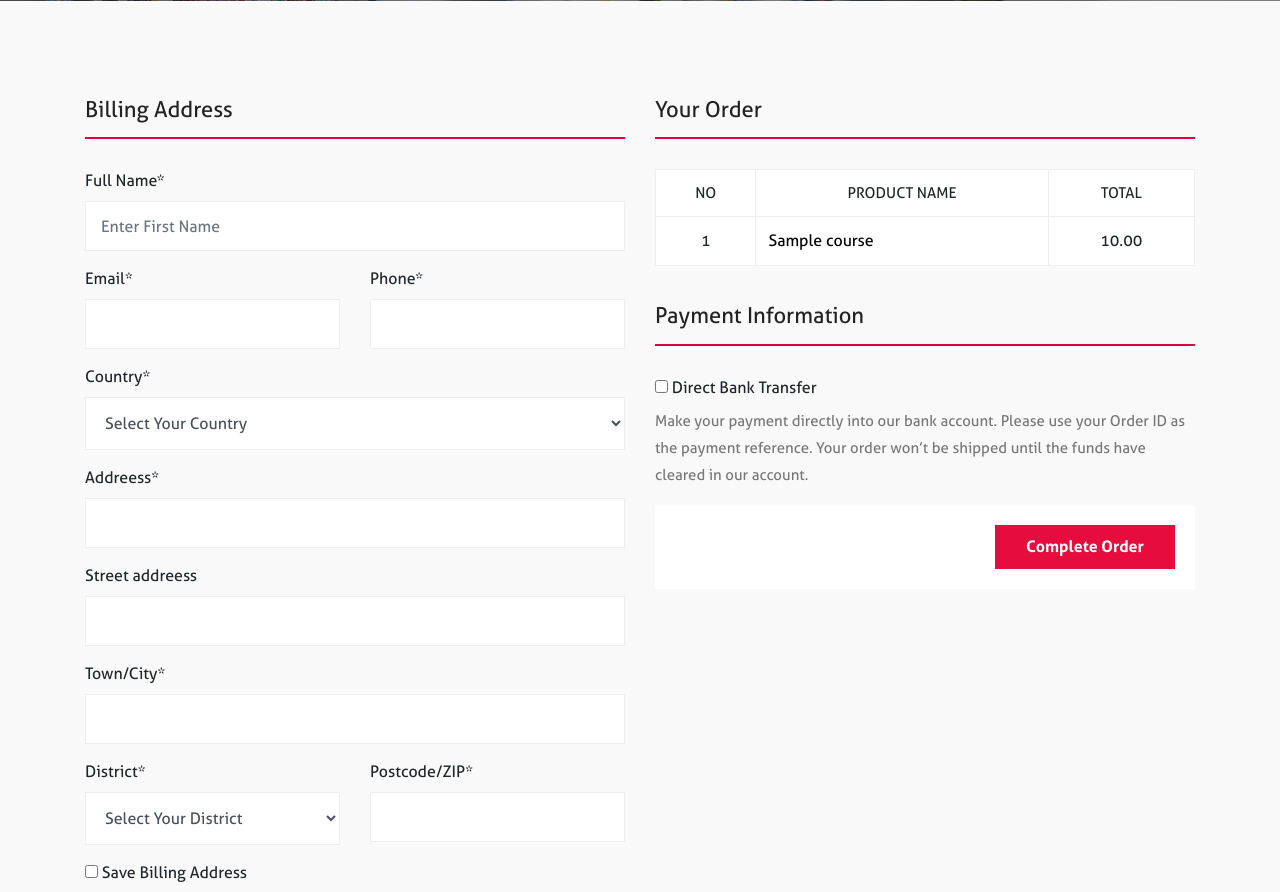
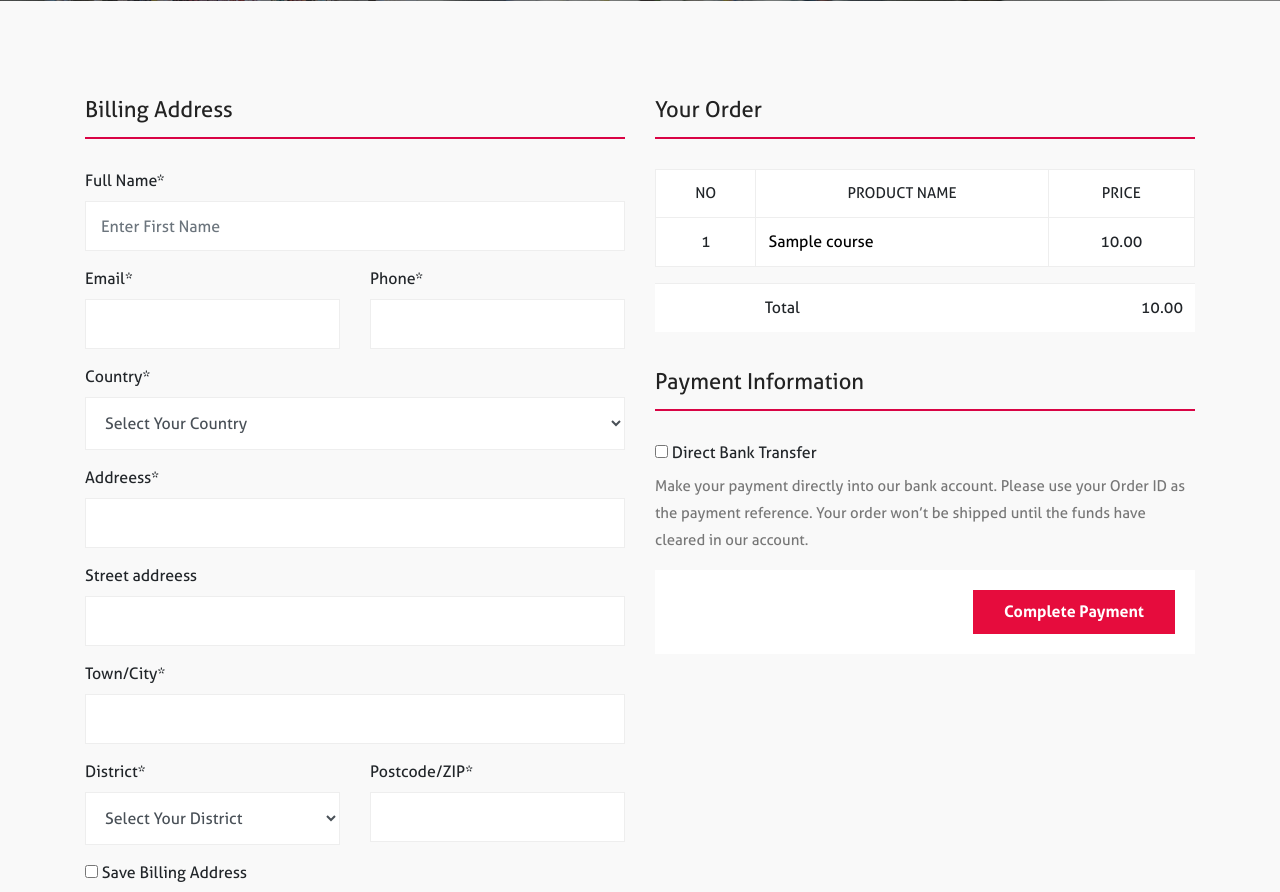
Before and after one commit to Sany07/EdTech-Platform-Django-SSlcommerz, a Django app: page /carts/checkout/1 in a window 1280 px wide. Shown: the part 389-1281 px from the top of the page. Run offline with Django 3.2, Linux system fonts and the light colour scheme; a user stored in the database is signed in; tables that the repository leaves empty hold one stand-in row (values such as "Sample post"); some web fonts are replaced.

Commit message:
Improving on checkout functionality

```diff
--- a/carts/views.py
+++ b/carts/views.py
@@ -58,13 +58,6 @@ def cart_update(request):
     return redirect("cart:cart")
 
 
-# def checkout(request, id):
-
-#     chart = Cart.objects.filter(id = id)
-
-#     return render(request, "carts/checkout.html")
-
-
 class CheckoutView(View):
     """
         Provides the ability to login as a user with an email and password
@@ -72,32 +65,38 @@ class CheckoutView(View):
     form_class = BillingForm
     template_name = 'carts/checkout.html'
 
-    success_url = '/'
-
 
     @method_decorator(login_required)
     def dispatch(self, request, *args, **kwargs):
         return super().dispatch(self.request, *args, **kwargs)
 
 
+    def get_cart_item(self):
+        return get_object_or_404(Cart,id = self.kwargs['id'] )
+
     def get(self, request, *args, **kwargs):
         form = self.form_class()
 
 
-        cart= get_object_or_404(Cart,id = self.kwargs['id'] )
+        # cart= get_object_or_404(Cart,id = self.kwargs['id'] )
 
         context={
 
             'form': form,
-            'cart':cart
+            'cart':self.get_cart_item()
         }
         return render(request, self.template_name,context)
 
     def post(self, request, *args, **kwargs):
         form = self.form_class(request.POST or None)
+
         if form.is_valid():
-            is_save_billing = False
-            is_save_billing =  request.POST['is_save_billing']
+            cart_total = self.get_cart_item().total
+
+            try:
+                is_save_billing =  request.POST['is_save_billing']
+            except:
+                is_save_billing = False
 
             if is_save_billing:
                 user = Cart.objects.filter(user = request.user).values('user')
@@ -106,9 +105,9 @@ class CheckoutView(View):
                     billing = form.save(commit=False)
                     billing.user = request.user
                     billing.save()
-                    return redirect(ssl(form))
+                    return redirect(sslcommerz_gateway(cart_total, form))
             else:
-                print("not save")
+                return redirect(sslcommerz_gateway(form))
 
 
         context={
@@ -120,13 +119,14 @@ class CheckoutView(View):
 
 
 
-def ssl(request):
-    print(request.data["email"])
+def sslcommerz_gateway(request):
+
+
     settings = {'store_id': 'graph5f0ae5eb36392',
                 'store_pass': 'graph5f0ae5eb36392@ssl', 'issandbox': True}
     sslcommez = SSLCOMMERZ(settings)
     post_body = {}
-    post_body['total_amount'] = '1000'
+    post_body['total_amount'] = '222.00'
     post_body['currency'] = "BDT"
     post_body['tran_id'] = "aofhoaiao"
     post_body['success_url'] = 'http://127.0.0.1:8000/'
--- a/templates/carts/checkout.html
+++ b/templates/carts/checkout.html
@@ -140,11 +140,10 @@
                                         <tr>
                                             <th scope="col">No</th>
                                             <th scope="col">Product Name</th>
-                                            <th scope="col">Total</th>
+                                            <th scope="col">Price</th>
                                         </tr>
                                     </thead>
                                     <tbody>
-                                        <tr>
 
                                         {% for course in cart.products.all %}
 
@@ -157,16 +156,27 @@
                                             </td>
                                             <td>
                                                 {% if course.offer_price %}
-                                                <span class="amount">{{ course.price }}</span>
+                                                <span class="amount">{{ course.offer_price }}</span>
                                                 {% else %}
                                                 <span class="amount">{{ course.price }}</span>
                                                 {% endif %}
                                             </td>
+
                                         </tr>
                                         {% endfor %}
-
+                                        </thead>
                                     </tbody>
                                 </table>
+                                <div class="cart-total-table table-responsive">
+                                    <table class="table">
+                                        <tbody>
+                                            <tr>
+                                                <td>Total</td>
+                                                <td class="text-right">{{ cart.total }}</td>
+                                            </tr>
+                                        </tbody>
+                                    </table>
+                                </div>
                             </div>
 
                             <div class="payment-information">
@@ -184,7 +194,7 @@
                             </div>
 
                             <div class="place-order">
-                                <button type="submit" class="btn btn-primary">Complete Order</button>
+                                <button type="submit" class="btn btn-primary">Complete Payment</button>
                             </div>
                         </div>
                     </div>
```
